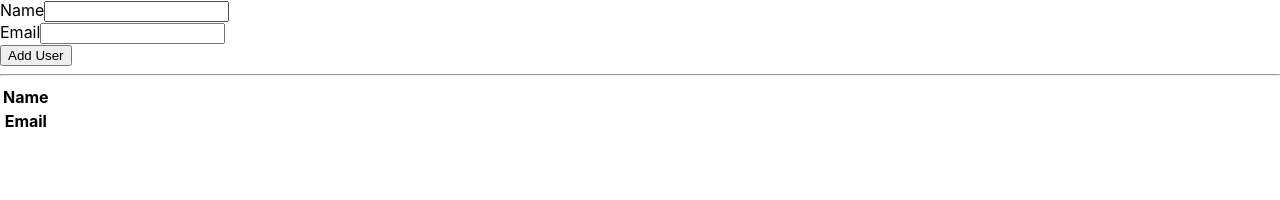
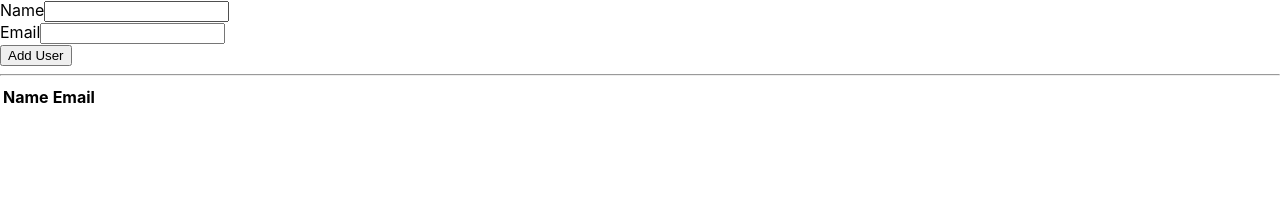
Before and after one commit to vinothsmart/react-testing, a React (Create React App) app: page / in a window 1280 px wide. Shown: the top 200 px of the page. Built offline with nearby package versions, Linux system fonts and the light colour scheme.

Commit message:
table updated

```diff
--- a/src/UserList.js
+++ b/src/UserList.js
@@ -11,8 +11,6 @@ const UserList = ({ users }) => {
       <thead>
         <tr>
           <th>Name</th>
-        </tr>
-        <tr>
           <th>Email</th>
         </tr>
       </thead>
```
